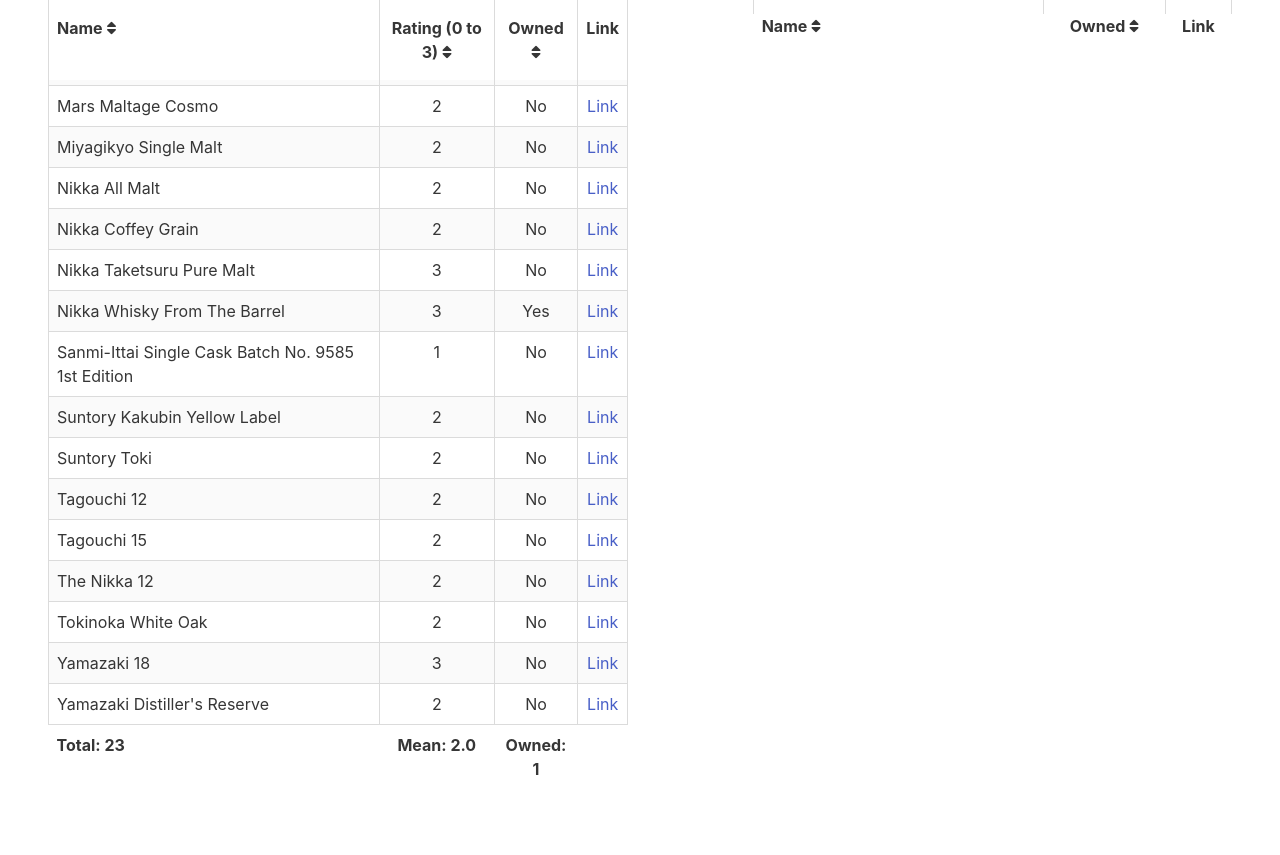
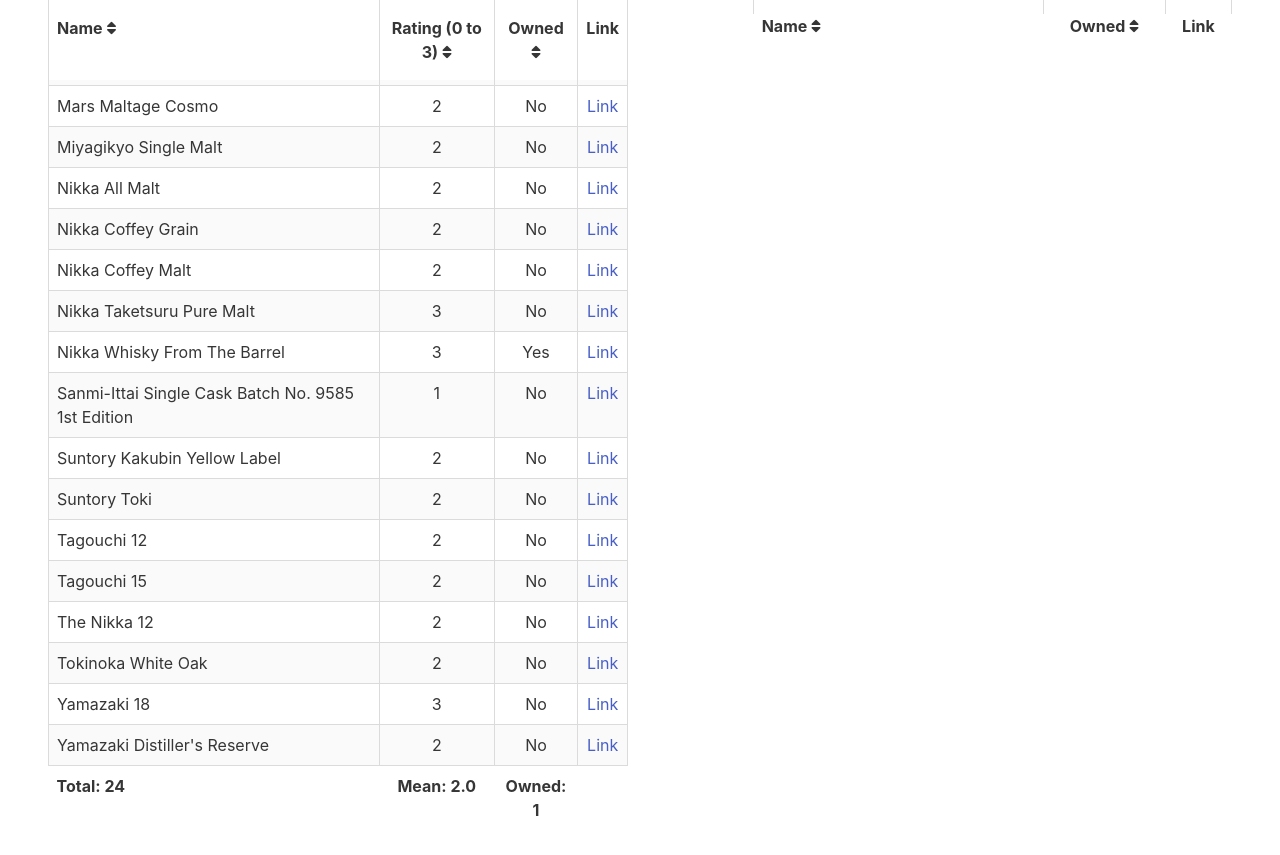
Before and after one commit to grega/whisky, a Jekyll site: the page built from japanese.html, in a window 1280 px wide and 900 px high, scrolled down 681 px. Shown: the top 855 px of the window. Built offline with Jekyll 4.4.1, drawn with Linux system fonts in a browser that asks for light colours; nearby versions of some CDN libraries.

Commit message:
Update tried.yml

```diff
--- a/_data/japanese/tried.yml
+++ b/_data/japanese/tried.yml
@@ -67,3 +67,6 @@
 
 - name: Akashi
   rating: 2
+
+- name: Nikka Coffey Malt
+  rating: 2
```
